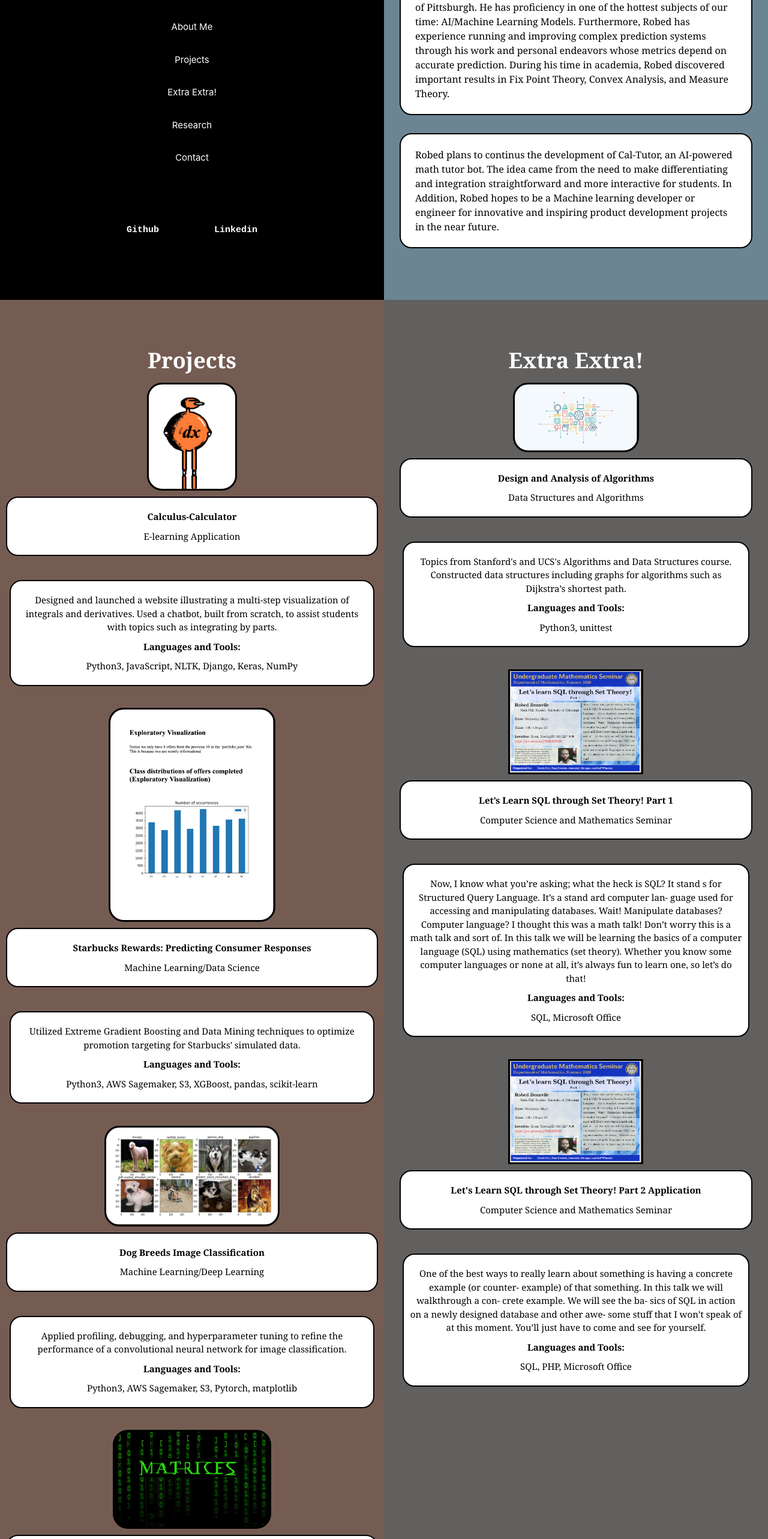
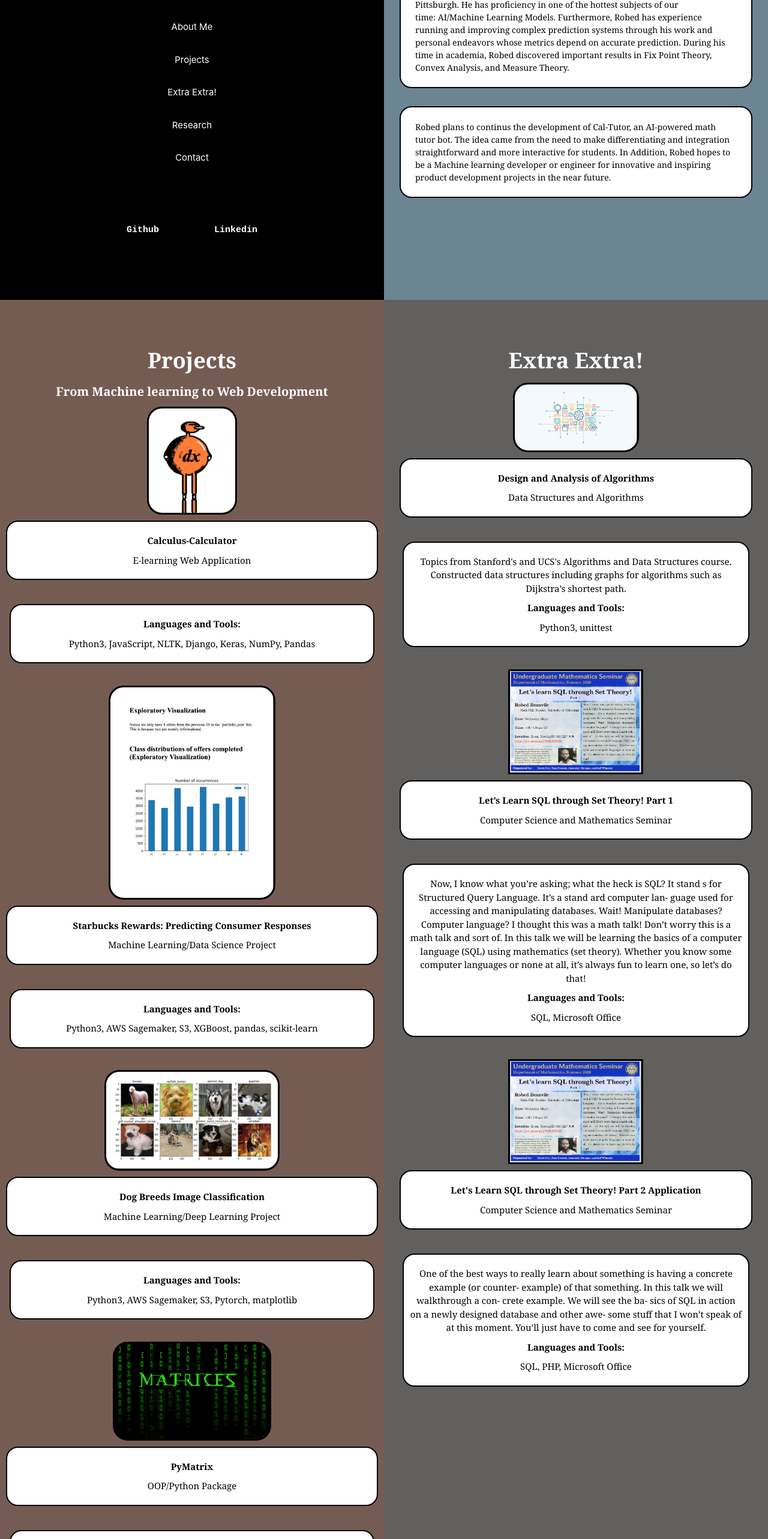
Before and after one commit to beauvilerobed/portfolio, a React (Create React App) app: page / in a window 1280 px wide. Shown: the part 200-2766 px from the top of the page at 60% size. Built offline with nearby package versions, Linux system fonts and the light colour scheme.

Commit message:
style: add new project content

```diff
--- a/src/App.css
+++ b/src/App.css
@@ -43,7 +43,7 @@ h1,h2,h3,h4,h5,h6,p{
 }
 
 .about-me-container {
-  font-size: 16px;
+  font-size: 14px;
 }
 
 .contact-links {
--- a/src/App.scss
+++ b/src/App.scss
@@ -213,3 +213,11 @@
     width: 18em;
     height: 18em;
 }
+
+#sFITNESS {
+    @extend %image-props;
+    background-image: url("./Images/sFITNESS.jpeg");
+    background-repeat: no-repeat;
+    width: 18em;
+    height: 18em;
+}
--- a/src/content/Projects.js
+++ b/src/content/Projects.js
@@ -10,49 +10,61 @@ function Projects(props) {
     <div className="w3-half and w3-center" id="work">
         <div className="w3-padding-64 w3-animate-right">
             <h1><strong>Projects</strong></h1>
+            <h4><strong>From Machine learning to Web Development</strong></h4>
 
                 <div id="calbot"/>
                 <Thumbnail
                 title="Calculus-Calculator"
-                category="E-learning Application"
+                category="E-learning Web Application"
                 />
                 <Summary
                 link="https://github.com/beauvilerobed/calctutor123"
-                title="Designed and launched a website illustrating a multi-step visualization of integrals and derivatives. Used a chatbot, built from scratch, to assist students with topics such as integrating by parts."
-                category="Python3, JavaScript, NLTK, Django, Keras, NumPy"
+                title=""
+                category="Python3, JavaScript, NLTK, Django, Keras, NumPy, Pandas"
                 />
 
                 <div id="starbucks"/>
                 <Thumbnail
                 title="Starbucks Rewards: Predicting Consumer Responses"
-                category="Machine Learning/Data Science"
+                category="Machine Learning/Data Science Project"
                 />
                 <Summary
                 link="https://github.com/beauvilerobed/predict-consumer-responses"
-                title="Utilized Extreme Gradient Boosting and Data Mining techniques to optimize promotion targeting for Starbucks' simulated data."
+                title=""
                 category="Python3, AWS Sagemaker, S3, XGBoost, pandas, scikit-learn"
                 />
 
                 <div id="dogbreeds" />
                 <Thumbnail
                 title="Dog Breeds Image Classification"
-                category="Machine Learning/Deep Learning"
+                category="Machine Learning/Deep Learning Project"
                 />
                 <Summary
                 link="https://github.com/beauvilerobed/dog-breed-image-classification"
-                title="Applied profiling, debugging, and hyperparameter tuning to refine the performance of a convolutional neural network for image classification."
+                title=""
                 category="Python3, AWS Sagemaker, S3, Pytorch, matplotlib"
                 />
 
                 <div id="pyMatrix" />
                 <Thumbnail
-                title="PyMatrix-package"
+                title="PyMatrix"
                 category="OOP/Python Package"
                 />
                 <Summary
                 link="https://github.com/beauvilerobed/py-matrix-package"
-                title="Retrieves matrix dimensions, their trace, and performs matrix addition, subtraction, multiplication, and scalar multiplication."
+                title=""
                 category="Python3"
+                />
+
+                <div id="sFITNESS" />
+                <Thumbnail
+                title="sFITNESS"
+                category="Automated Exercise and Diet Scheduler"
+                />
+                <Summary
+                link="https://github.com/beauvilerobed/fullstack-fitness-trainer"
+                title=""
+                category="PHP, CSS3, JavaScript (React.js)"
                 />
             <p><strong>Just call me awesome!</strong></p>
     </div>
```
